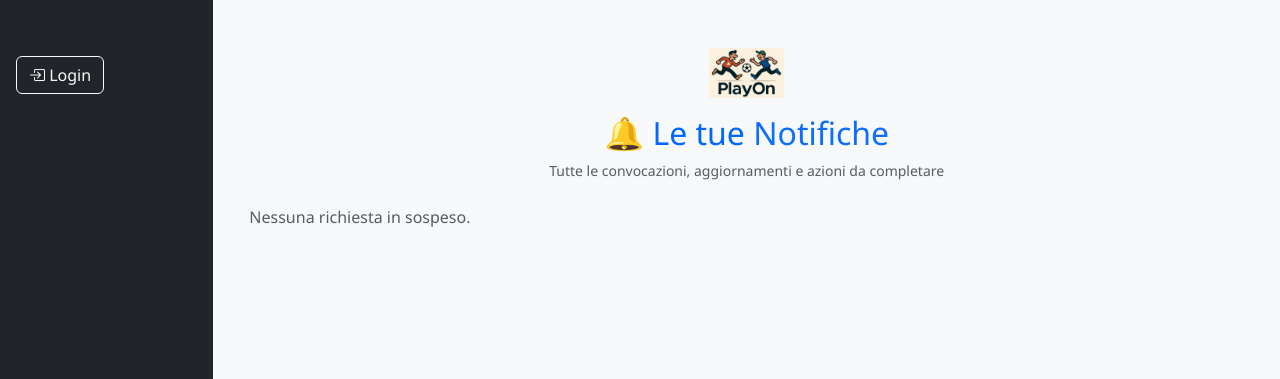
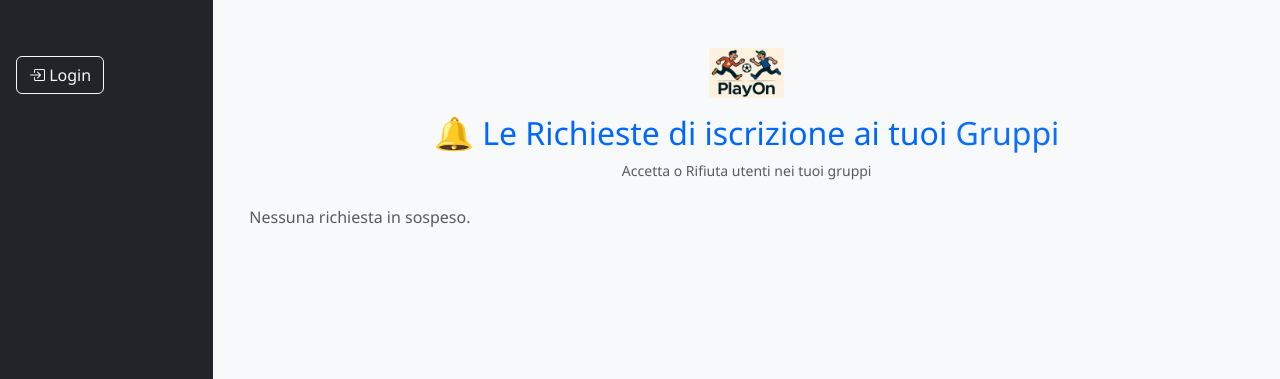
Before and after one commit to whirly69/playon, a Django app: template groups/templates/groups/manage_requests.html in a window 1280 px wide. Shown: the part 90-469 px from the top of the page. Run offline with Django 5.2, Linux system fonts and the light colour scheme; the template is opened without the code that fills it, so the values that code supplies are empty; parts of the project's set-up code (start-up, migrations or seed data) failed here and were passed over.

Commit message:
Cambiata l'intestazione nella sezione Richieste che riportava Notifiche

```diff
--- a/groups/templates/groups/manage_requests.html
+++ b/groups/templates/groups/manage_requests.html
@@ -8,8 +8,8 @@
 <div class="container mt-4">
   <div class="text-center mb-4">
     <img src="{% static 'img/playon_logo.png' %}" alt="PlayOn" style="max-height: 50px;">
-    <h2 class="mt-3">🔔 Le tue <span class="text-primary">Notifiche</span></h2>
-    <p class="text-muted small">Tutte le convocazioni, aggiornamenti e azioni da completare</p>
+    <h2 class="mt-3">🔔 Le Richieste di iscrizione ai tuoi <span class="text-primary">Gruppi</span></h2>
+    <p class="text-muted small">Accetta o Rifiuta utenti nei tuoi gruppi</p>
   </div>
 
 
```
